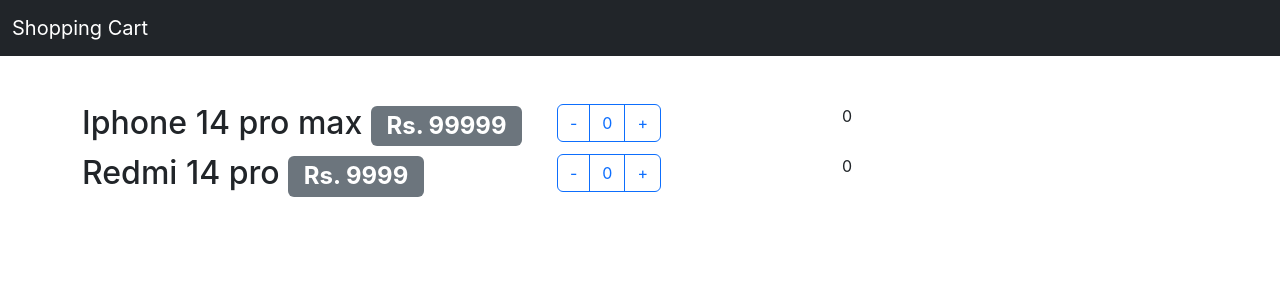
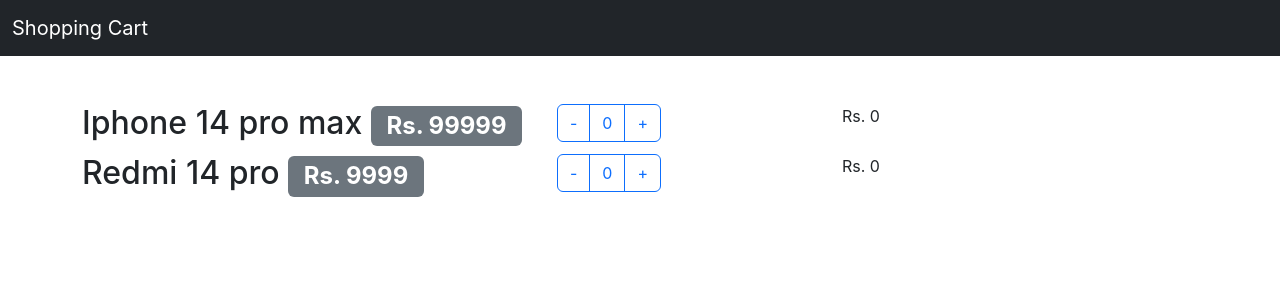
Before and after one commit to ashishp911/ReactJS-Project-1, a React (Create React App) app: page / in a window 1280 px wide. Shown: the top 300 px of the page. Built offline with nearby package versions, Linux system fonts and the light colour scheme.

Commit message:
added increment and decrement functions

```diff
--- a/src/App.js
+++ b/src/App.js
@@ -2,8 +2,11 @@
 import './App.css';
 import Navbar from './components/Navbar.js';
 import ProductList from './components/ProductList.js'
+import React, {useState} from 'react'
+
+
 function App() {
-  const productList = [
+  const products = [
     {
       name: "Iphone 14 pro max",
       price: 99999,
@@ -15,11 +18,26 @@
       quantity: 0,
     },
   ]
+  // To use setState in a functional component, we use state hook.
+  const [productList, setProductList] = useState(products);
+  const incrementQuantity = (index) => {
+    let newProductList = [...productList]
+    newProductList[index].quantity++
+    setProductList(newProductList);
+  }
+
+  const decrementQuantity = (index) => {
+    // Make sure that the value after decrementing is not less than 0,
+    let newProductList = [...productList]
+    newProductList[index].quantity > 0 ? newProductList[index].quantity-- :  newProductList[index].quantity = 0
+    setProductList(newProductList);
+  }
+
   return (
     <>
     <Navbar />
     <main className='container mt-5'>
-      <ProductList productList = {productList} />
+      <ProductList productList = {productList} incrementQuantity = {incrementQuantity} decrementQuantity = {decrementQuantity}/>
     </main>
     {/* <Footer /> */}
     </>
--- a/src/components/Product.js
+++ b/src/components/Product.js
@@ -7,24 +7,28 @@
       <div className="col-5">
         <h2>
           {props.product.name}{" "}
-          <span class="badge bg-secondary">Rs. {props.product.price}</span>
+          <span className="badge bg-secondary">Rs. {props.product.price}</span>
         </h2>
       </div>
         <div className="col-3">
             <div class="btn-group" role="group" aria-label="Basic outlined example">
-            <button type="button" class="btn btn-outline-primary">
+            <button type="button" class="btn btn-outline-primary" onClick={() => {
+                props.decrementQuantity(props.index)
+            }}>
                 -
             </button>
             <button type="button" class="btn btn-outline-primary">
                 {props.product.quantity}
             </button>
-            <button type="button" class="btn btn-outline-primary">
+            <button type="button" class="btn btn-outline-primary" onClick={() => {
+                props.incrementQuantity(props.index)
+            }}>
                 +
             </button>
             </div>
       </div>
       <div className="col-4">
-        {props.product.quantity * props.product.price}
+        Rs. {props.product.quantity * props.product.price}
       </div>
     </div>
   );
--- a/src/components/ProductList.js
+++ b/src/components/ProductList.js
@@ -4,10 +4,10 @@
 import Product from './Product.js'
 
 export default function ProductList(props) {
-    console.log(props)
+    // console.log(props)
     return (
         props.productList.map((product, index)=>{
-            return <Product product = {product} key = {index} />
+            return <Product product = {product} key = {index} incrementQuantity = {props.incrementQuantity} decrementQuantity = {props.decrementQuantity} index = {index} />
         })
   )
 }
```
